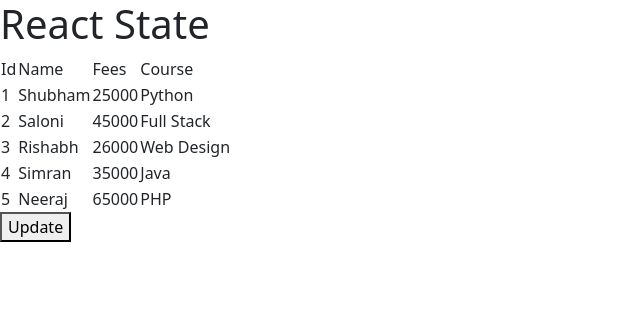
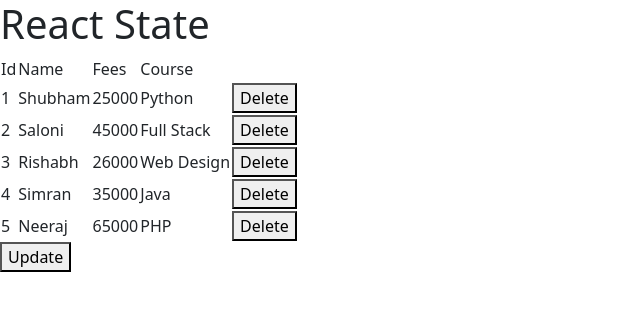
Before and after one commit to ammurana4216/reactbasics, a React (Create React App) app: page / in a window 1280 px wide. Shown: the top 310 px of the page, without its empty margins (0-640 px from the left). Built offline with nearby package versions, Linux system fonts and the light colour scheme.

Commit message:
src/components/StudentRow.jsx

```diff
--- a/src/components/StudentRow.jsx
+++ b/src/components/StudentRow.jsx
@@ -1,12 +1,12 @@
 function StudentRow(props){
-    const {item} = props ;
+    const {item , deleteStudent} = props ;
     return(
         <tr key={item.id}>
         <td>{item.id}</td>
         <td>{item.name}</td>
         <td>{item.fees}</td>
         <td>{item.course}</td>
-       {/*<td><button onClick={(deleteStudent)}></button></td>*/}
+       <td><button onClick={()=>deleteStudent(item.id)}> Delete</button></td>
     </tr>
     )
 }
```
